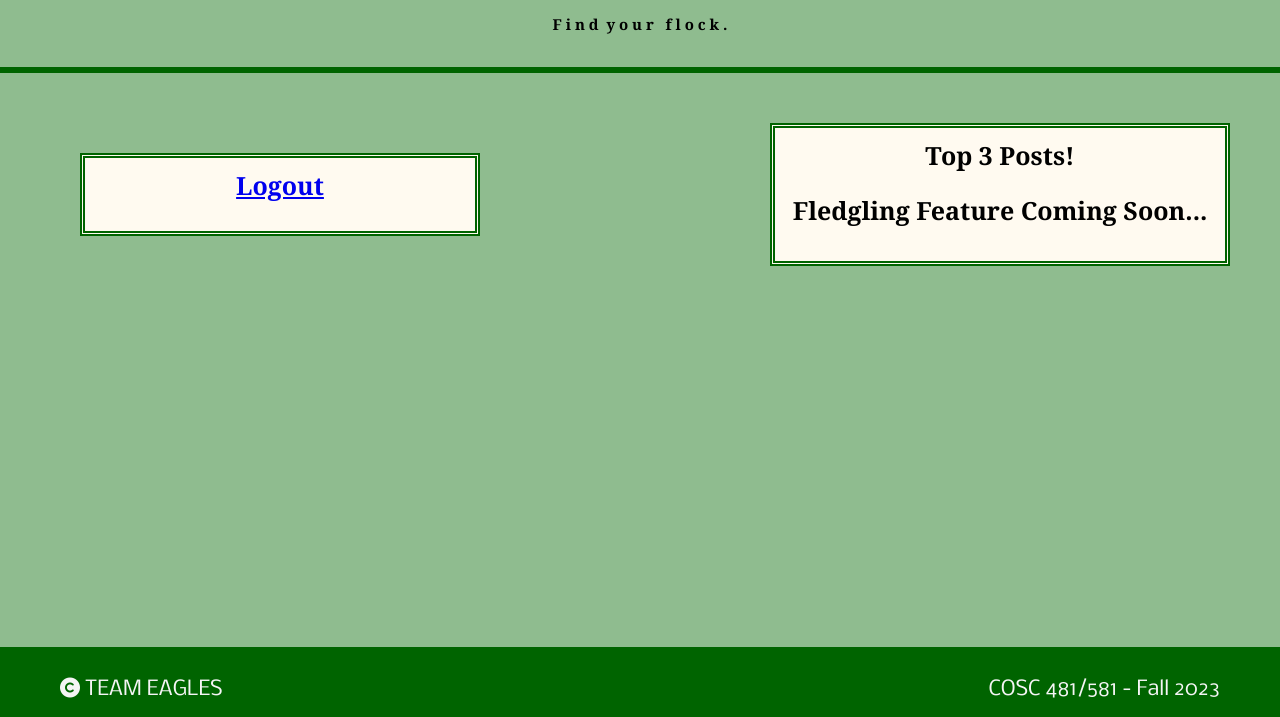
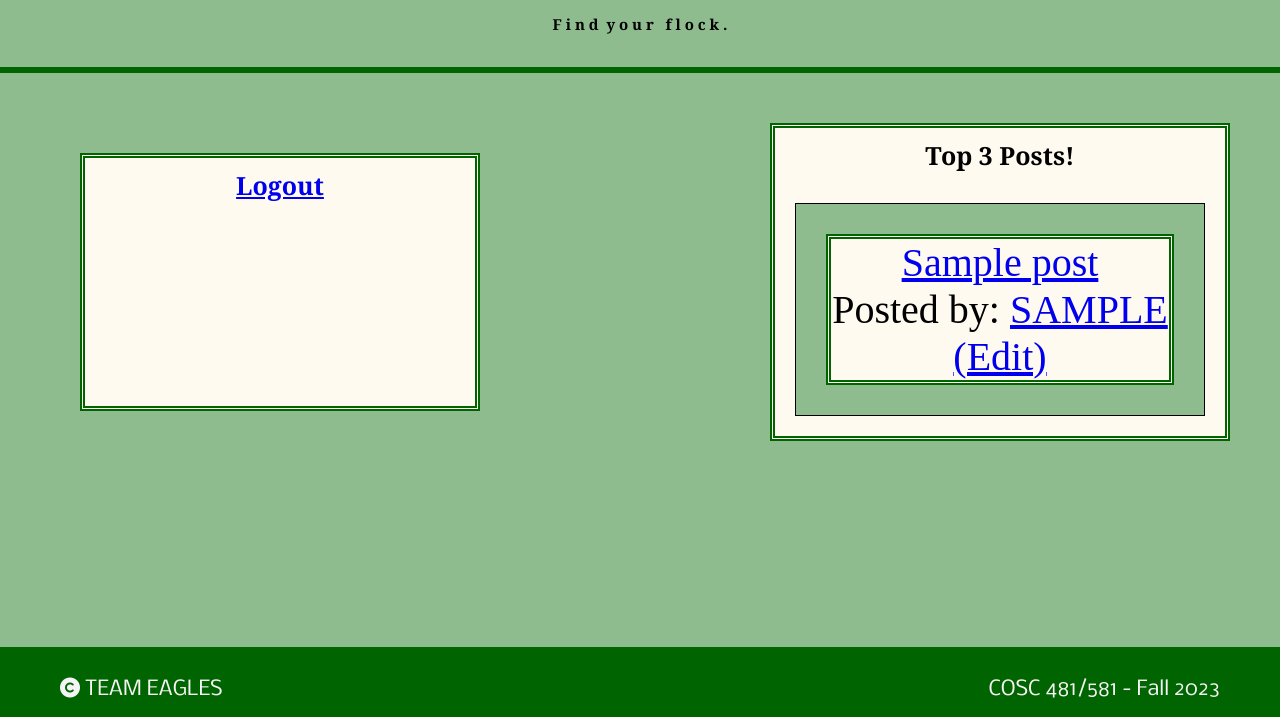
Before and after one commit to COSC481W-2023Fall/nestdoor-app, a Django app: page /homepage/ in a window 1280 px wide. Shown: the part 133-850 px from the top of the page. Run offline with Django 3.2, Linux system fonts and the light colour scheme; a user stored in the database is signed in; tables that the repository leaves empty hold one stand-in row (values such as "Sample post"); parts of the project's set-up code (start-up, migrations or seed data) failed here and were passed over; some libraries are stand-ins or nearby versions; some web fonts are replaced.

Commit message:
add top 3 posts to homepage

```diff
--- a/src/nestdoorapp/templates/homepage.html
+++ b/src/nestdoorapp/templates/homepage.html
@@ -9,7 +9,24 @@
     <script src="https://kit.fontawesome.com/88aa0bde0e.js" crossorigin="anonymous"></script>
     <link href="https://fonts.googleapis.com/css?family=Corben" rel="stylesheet">
     <link href="https://fonts.googleapis.com/css?family=Nobile" rel="stylesheet">
-
+    <style>
+        .flex-container {
+            display: flex;
+            flex-direction: row;
+            flex-wrap: wrap;
+            justify-content: center;
+        }
+        .flex-box {
+            background-color: darkseagreen;
+            border: 1px solid black;
+            width: auto;
+            height: auto;
+            margin: 20px;
+            text-align: center;
+            font-size: 40px;
+            overflow: auto;
+        }
+    </style>
 </head>
 <body>
     <div class="wrapper">
@@ -56,9 +73,22 @@
                     {% block content %} {% endblock %}
                 </div>
                 <div class="popular">
-                    <h2>Top 3 Posts!<br>
-                        Fledgling Feature Coming Soon...
-                    </h2>
+                    <h2>Top 3 Posts!</h2>
+                    {% for post in posts %}
+                        <div class="flex-container">
+                            <div class="flex-box">
+                                <div class = "signup">
+                                    <div id="detailed-post">
+                                        <a href="/userpost/{{post.post_id}}">{{post.title}}</a>
+                                        <br />Posted by: {% userlink post.posted_by.id%}
+                                        {% if post.posted_by == user %}
+                                            <a href="/edit?post={{post.post_id}}">(Edit)</a>
+                                        {% endif %}
+                                    </div>
+                                </div>
+                            </div>
+                        </div>
+                    {% endfor %}
                 </div>
             </div>
         </div>
--- a/src/nestdoorapp/views.py
+++ b/src/nestdoorapp/views.py
@@ -13,6 +13,9 @@ from django.utils.html import escape
 def home_screen_view(request):
     context = {}
     context["your_id"] = request.user.id
+
+    posts = Post.objects.order_by('-datetime_posted')[:3]
+    context["posts"] = posts
     # <-- {} for database variables
     return render(request, "homepage.html", context)
 
```
